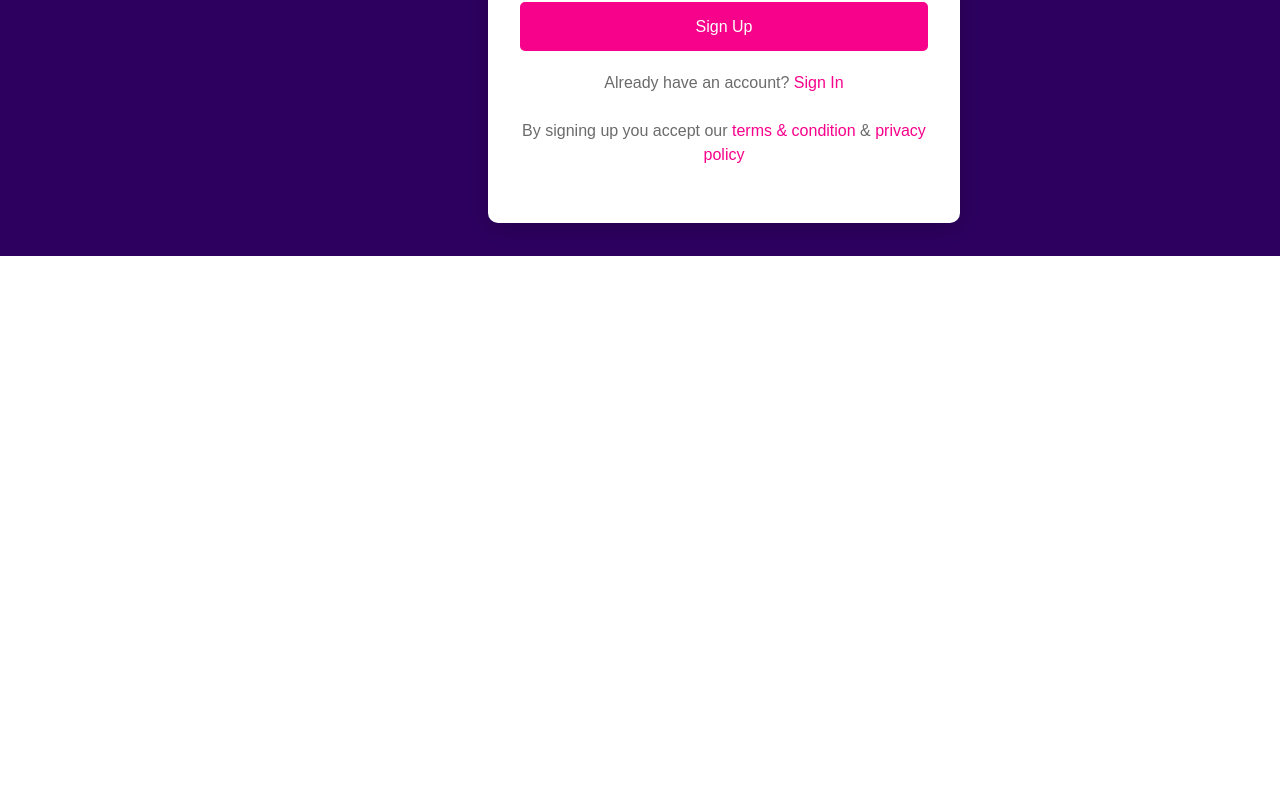
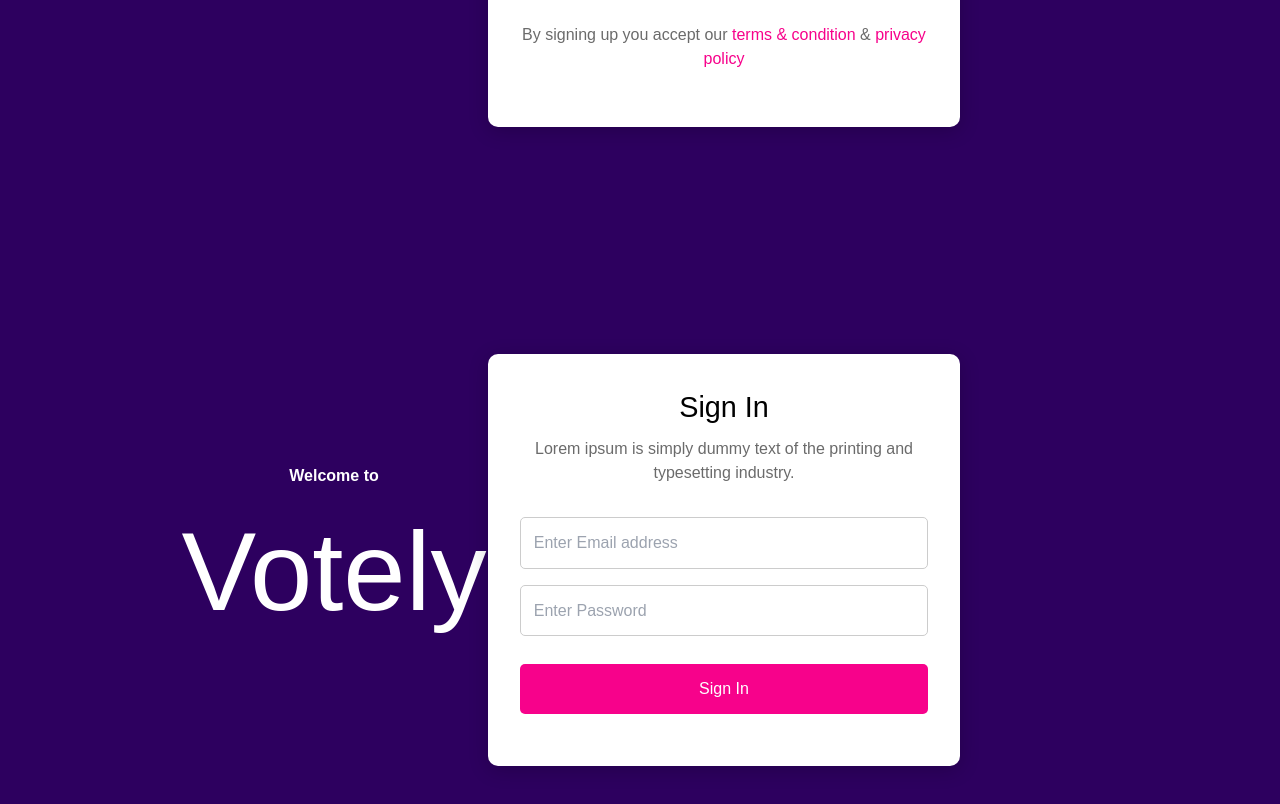
Before and after one commit to udithayeshmantha/Votely-E-voting-system, a React (Create React App) app: page / in a window 1280 px wide. Shown: the part 640-1444 px from the top of the page. Before the commit the page ends 896 px from the top, so only its background shows below. Built offline with nearby package versions, Linux system fonts and the light colour scheme.

Commit message:
Create signin.js file and code it

```diff
--- a/src/App.js
+++ b/src/App.js
@@ -1,12 +1,14 @@
 import './styles/App.css';
 import Navbar from './components/Navbar';
 import SignUp from './pages/SignUp';
+import SignIn from './pages/SignIn';
 
 function App() {
   return (
     <div className="App">
-      <Navbar />
+      {/* <Navbar /> */}
       <SignUp />
+      <SignIn />
     </div>
   );
 }
--- a/src/pages/Login.js
+++ /dev/null
@@ -1,11 +0,0 @@
-import React from 'react'
-
-const Login = () => {
-  return (
-    <div>
-
-    </div>
-  )
-}
-
-export default Login
--- /dev/null
+++ b/src/pages/SignIn.js
@@ -0,0 +1,58 @@
+import React, { useState } from 'react';
+
+const SignIn = () => {
+  const [form, setForm] = useState({
+    email: '',
+    password: ''
+  });
+
+  const handleChange = (e) => {
+    setForm({
+      ...form,
+      [e.target.name]: e.target.value
+    });
+  };
+
+  const handleSubmit = (e) => {
+    e.preventDefault();
+    // Handle form submission logic here (e.g., sending data to backend)
+    console.log(form);
+  };
+
+
+  return (
+    <div>
+      <div className="main-container">
+        <div className="welcome-section">
+          <h3>Welcome to </h3>
+          <h1>Votely</h1>
+        </div>
+        <div className="form">
+          <h2>Sign In</h2>
+          <p>Lorem ipsum is simply dummy text of the printing and typesetting industry.</p>
+          <form onSubmit={handleSubmit}>
+            <input
+              type="email"
+              name="email"
+              placeholder="Enter Email address"
+              value={form.email}
+              onChange={handleChange}
+              required
+            />
+            <input
+              type="password"
+              name="password"
+              placeholder="Enter Password"
+              value={form.password}
+              onChange={handleChange}
+              required
+            />
+            <button type="submit">Sign In</button>
+          </form>
+        </div>
+      </div>
+    </div>
+  )
+}
+
+export default SignIn;
```
